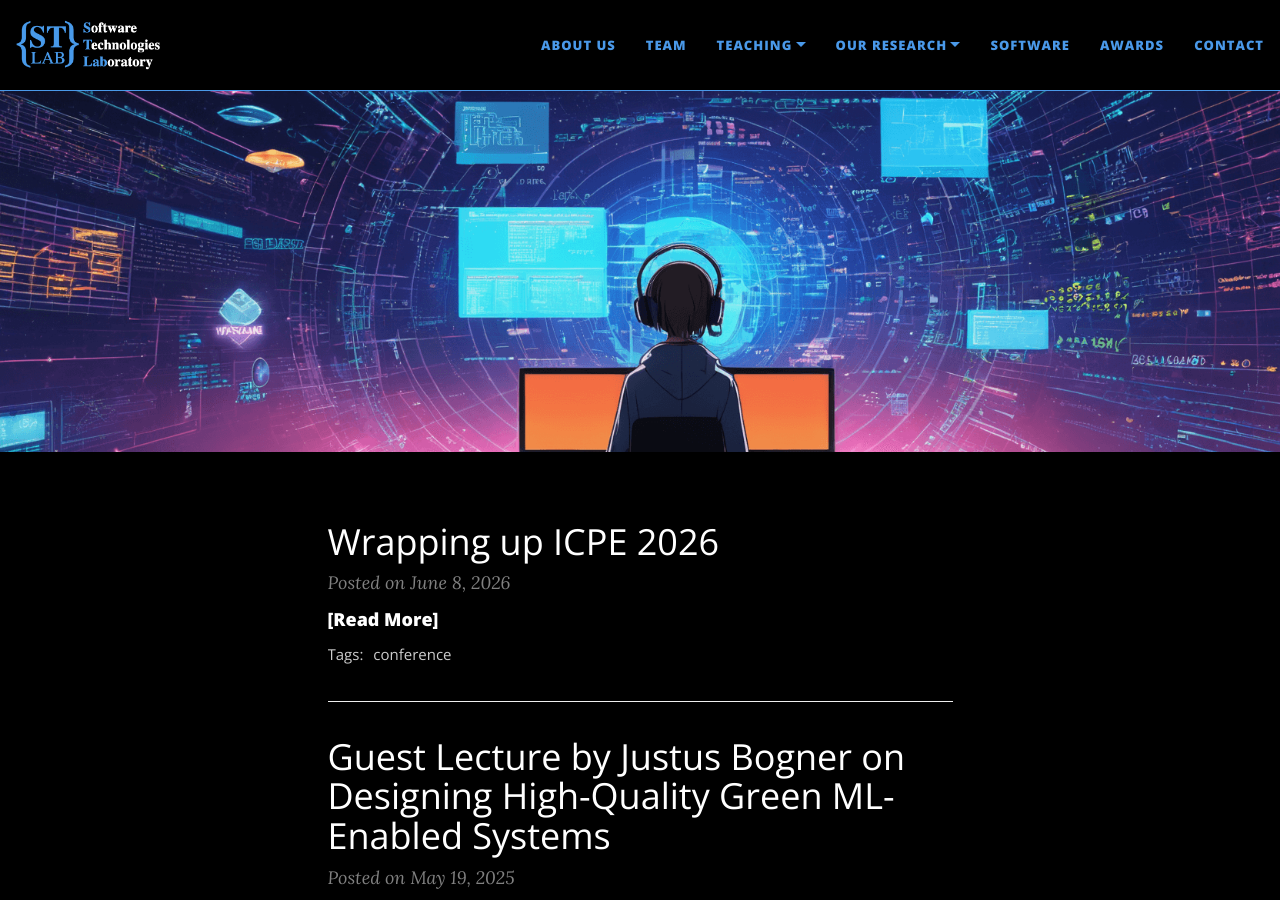
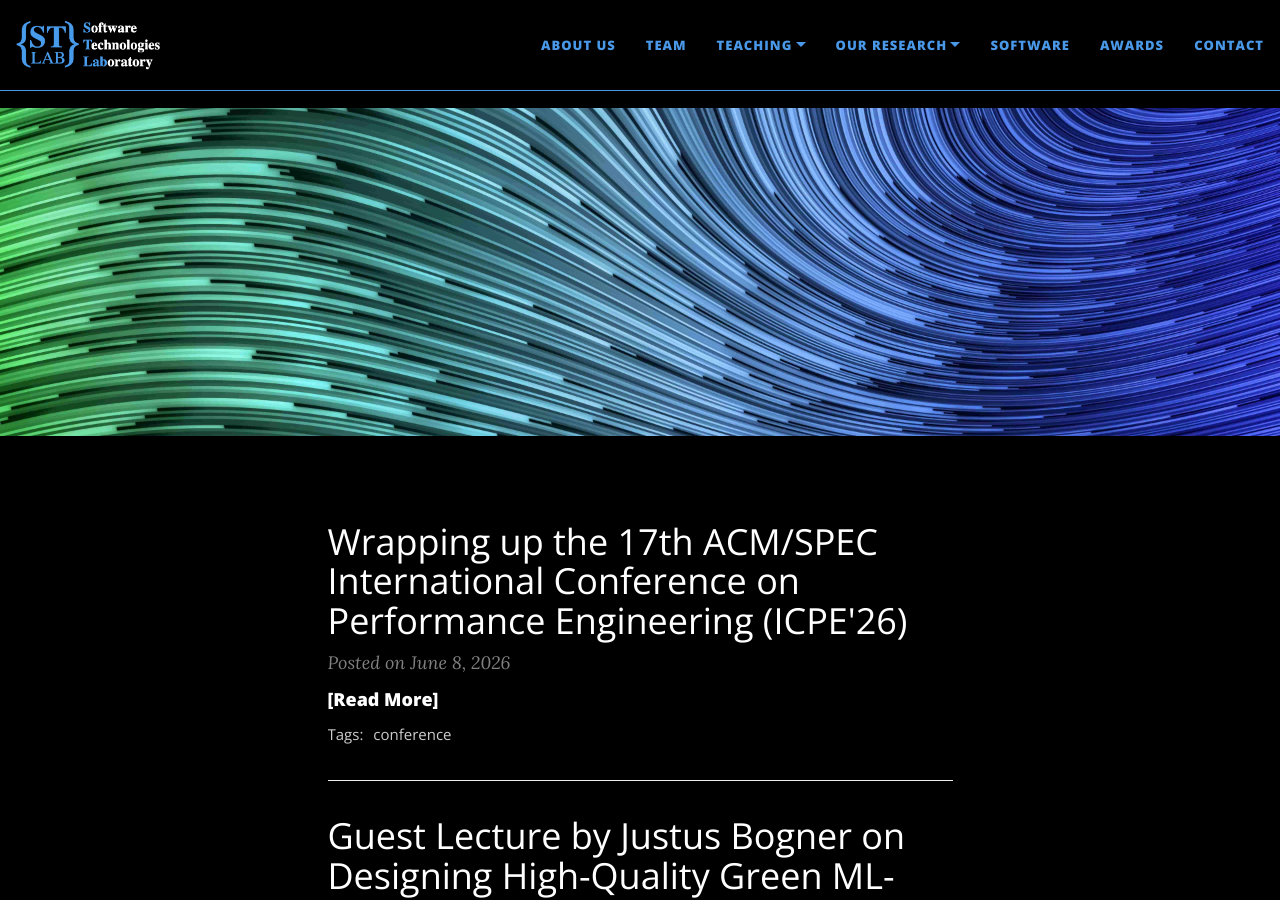
Before and after one commit to STLab-UniFI/STLab-UniFI.github.io, a Jekyll site: the page built from index.html, in a window 1280 px wide and 900 px high. Built offline with Jekyll 4.4.1, drawn with Linux system fonts in a browser that asks for light colours; nearby versions of some CDN libraries; the list of posts is cut into pages by our own code.

Commit message:
(i) update home image (ii) change ICPE post title

```diff
--- a/_posts/2026-06-08-ICPE.md
+++ b/_posts/2026-06-08-ICPE.md
@@ -1,6 +1,6 @@
 ---
 layout: post
-title: Wrapping up ICPE 2026
+title: Wrapping up the 17th ACM/SPEC International Conference on Performance Engineering (ICPE'26)
 tags: [conference]
 comments: false
 ---
```
Also changed, not shown: pages/publications.md (+1 -1 lines), assets/img/cover.jpg, 6 other files.
